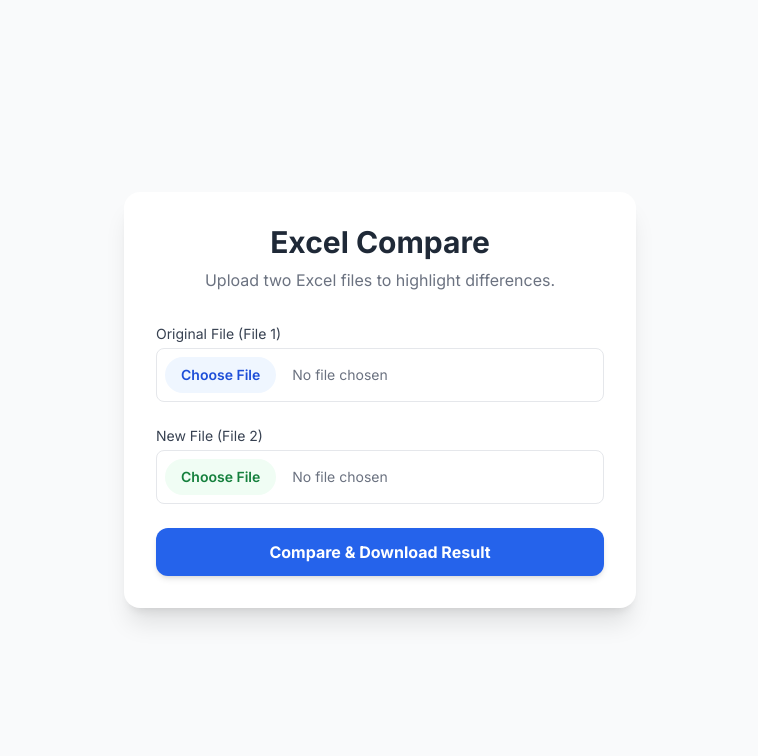
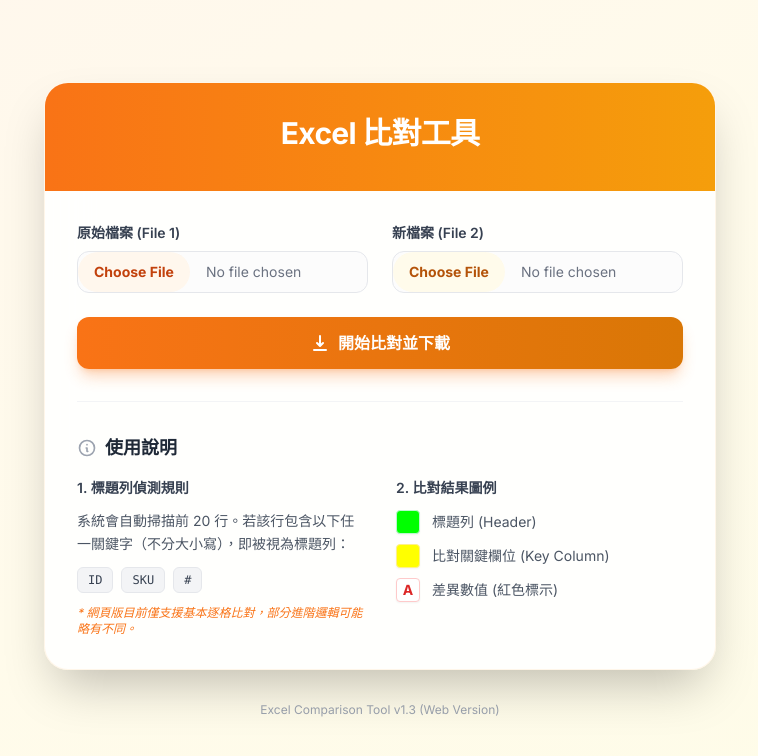
Before and after one commit to fd3srxs/excel-compare-tool, a plain HTML site: page index.html in a window 1280 px wide. Shown: the whole page, without its empty margins (260-1018 px from the left). Drawn offline with nearby package versions, Linux system fonts and the light colour scheme.

Commit message:
Update GitHub Pages to match local Orange theme (Chinese)

```diff
--- a/index.html
+++ b/index.html
@@ -1,55 +1,143 @@
 <!DOCTYPE html>
-<html lang="en">
+<html lang="zh-TW">
+
 <head>
     <meta charset="UTF-8">
     <meta name="viewport" content="width=device-width, initial-scale=1.0">
-    <title>Excel Comparison Tool</title>
-    <!-- Tailwind CSS for styling -->
+    <title>Excel 比對工具</title>
     <script src="https://cdn.tailwindcss.com"></script>
+    <link href="https://fonts.googleapis.com/css2?family=Inter:wght@400;500;600;700&display=swap" rel="stylesheet">
     <!-- SheetJS with Style support -->
     <script src="https://cdn.jsdelivr.net/npm/xlsx-js-style@1.2.0/dist/xlsx.bundle.min.js"></script>
     <style>
-        body { font-family: 'Inter', sans-serif; }
+        body {
+            font-family: 'Inter', sans-serif;
+        }
     </style>
-    <link href="https://fonts.googleapis.com/css2?family=Inter:wght@400;600;700&display=swap" rel="stylesheet">
 </head>
-<body class="bg-gray-50 min-h-screen flex flex-col items-center justify-center p-4">
 
-    <div class="bg-white shadow-xl rounded-2xl p-8 max-w-lg w-full text-center">
-        <h1 class="text-3xl font-bold text-gray-800 mb-2">Excel Compare</h1>
-        <p class="text-gray-500 mb-8">Upload two Excel files to highlight differences.</p>
+<body
+    class="bg-gradient-to-br from-orange-50 via-amber-50 to-yellow-50 min-h-screen flex flex-col items-center justify-center p-4 selection:bg-orange-100 selection:text-orange-800">
 
+    <div
+        class="max-w-2xl w-full bg-white/90 backdrop-blur-xl shadow-2xl rounded-3xl overflow-hidden border border-orange-100/50">
+
+        <!-- Header Section -->
+        <div class="bg-gradient-to-r from-orange-500 to-amber-500 p-8 text-center">
+            <h1 class="text-3xl font-bold text-white mb-2 tracking-tight">Excel 比對工具</h1>
+        </div>
+
+        <div class="p-8 space-y-8">
             <div class="space-y-6">
+
+                <div class="grid grid-cols-1 md:grid-cols-2 gap-6">
                     <!-- File 1 Input -->
-            <div class="text-left">
-                <label class="block text-sm font-medium text-gray-700 mb-1">Original File (File 1)</label>
-                <input type="file" id="file1" accept=".xlsx, .xls" class="block w-full text-sm text-gray-500
-                    file:mr-4 file:py-2 file:px-4
+                    <div class="group">
+                        <label for="file1"
+                            class="block text-sm font-semibold text-gray-700 mb-2 group-hover:text-orange-600 transition-colors">
+                            原始檔案 (File 1)
+                        </label>
+                        <div class="relative">
+                            <input type="file" id="file1" accept=".xlsx, .xlsm" class="block w-full text-sm text-gray-500
+                                file:mr-4 file:py-2.5 file:px-4
                                 file:rounded-full file:border-0
-                    file:text-sm file:font-semibold
-                    file:bg-blue-50 file:text-blue-700
-                    hover:file:bg-blue-100 cursor-pointer border border-gray-200 rounded-lg p-2
-                "/>
+                                file:text-sm file:font-bold
+                                file:bg-orange-50 file:text-orange-700
+                                hover:file:bg-orange-100
+                                border border-gray-200 rounded-xl cursor-pointer bg-gray-50/50 hover:bg-white focus:outline-none focus:ring-2 focus:ring-orange-500/20 transition-all duration-200
+                                ">
+                        </div>
                     </div>
 
                     <!-- File 2 Input -->
-            <div class="text-left">
-                <label class="block text-sm font-medium text-gray-700 mb-1">New File (File 2)</label>
-                <input type="file" id="file2" accept=".xlsx, .xls" class="block w-full text-sm text-gray-500
-                    file:mr-4 file:py-2 file:px-4
+                    <div class="group">
+                        <label for="file2"
+                            class="block text-sm font-semibold text-gray-700 mb-2 group-hover:text-amber-600 transition-colors">
+                            新檔案 (File 2)
+                        </label>
+                        <div class="relative">
+                            <input type="file" id="file2" accept=".xlsx, .xlsm" class="block w-full text-sm text-gray-500
+                                file:mr-4 file:py-2.5 file:px-4
                                 file:rounded-full file:border-0
-                    file:text-sm file:font-semibold
-                    file:bg-green-50 file:text-green-700
-                    hover:file:bg-green-100 cursor-pointer border border-gray-200 rounded-lg p-2
-                "/>
+                                file:text-sm file:font-bold
+                                file:bg-amber-50 file:text-amber-700
+                                hover:file:bg-amber-100
+                                border border-gray-200 rounded-xl cursor-pointer bg-gray-50/50 hover:bg-white focus:outline-none focus:ring-2 focus:ring-amber-500/20 transition-all duration-200
+                                ">
+                        </div>
+                    </div>
                 </div>
 
-            <button id="compareBtn" class="w-full bg-blue-600 hover:bg-blue-700 text-white font-bold py-3 px-4 rounded-xl transition duration-200 shadow-md transform hover:scale-[1.02]">
-                Compare & Download Result
+                <button id="compareBtn"
+                    class="w-full bg-gradient-to-r from-orange-500 to-amber-600 hover:from-orange-600 hover:to-amber-700 text-white font-bold py-3.5 px-6 rounded-xl shadow-lg shadow-orange-500/30 transform hover:scale-[1.01] transition-all duration-200 flex items-center justify-center gap-2">
+                    <svg xmlns="http://www.w3.org/2000/svg" class="h-5 w-5" viewBox="0 0 20 20" fill="currentColor">
+                        <path fill-rule="evenodd"
+                            d="M3 17a1 1 0 011-1h12a1 1 0 110 2H4a1 1 0 01-1-1zm3.293-7.707a1 1 0 011.414 0L9 10.586V3a1 1 0 112 0v7.586l1.293-1.293a1 1 0 111.414 1.414l-3 3a1 1 0 01-1.414 0l-3-3a1 1 0 010-1.414z"
+                            clip-rule="evenodd" />
+                    </svg>
+                    開始比對並下載
                 </button>
 
-            <p id="status" class="text-sm text-gray-600 hidden"></p>
+                <p id="status" class="text-center text-sm text-gray-600 hidden"></p>
             </div>
+
+            <!-- Info Section -->
+            <div class="border-t border-gray-100 pt-8">
+                <h2 class="text-lg font-bold text-gray-800 mb-4 flex items-center gap-2">
+                    <svg xmlns="http://www.w3.org/2000/svg" class="h-5 w-5 text-gray-400" fill="none"
+                        viewBox="0 0 24 24" stroke="currentColor">
+                        <path stroke-linecap="round" stroke-linejoin="round" stroke-width="2"
+                            d="M13 16h-1v-4h-1m1-4h.01M21 12a9 9 0 11-18 0 9 9 0 0118 0z" />
+                    </svg>
+                    使用說明
+                </h2>
+
+                <div class="grid md:grid-cols-2 gap-8 text-sm">
+                    <!-- Rules -->
+                    <div class="space-y-3">
+                        <h3 class="font-semibold text-gray-700">1. 標題列偵測規則</h3>
+                        <p class="text-gray-600 leading-relaxed">
+                            系統會自動掃描前 20 行。若該行包含以下任一關鍵字（不分大小寫），即被視為標題列：
+                        </p>
+                        <div class="flex flex-wrap gap-2 mt-2">
+                            <span
+                                class="px-2.5 py-1 bg-gray-100 text-gray-700 rounded-md font-mono text-xs border border-gray-200">ID</span>
+                            <span
+                                class="px-2.5 py-1 bg-gray-100 text-gray-700 rounded-md font-mono text-xs border border-gray-200">SKU</span>
+                            <span
+                                class="px-2.5 py-1 bg-gray-100 text-gray-700 rounded-md font-mono text-xs border border-gray-200">#</span>
+                        </div>
+                        <p class="text-xs text-orange-500 italic mt-2">* 網頁版目前僅支援基本逐格比對，部分進階邏輯可能略有不同。</p>
+                    </div>
+
+                    <!-- Legend -->
+                    <div class="space-y-3">
+                        <h3 class="font-semibold text-gray-700">2. 比對結果圖例</h3>
+                        <ul class="space-y-2.5">
+                            <li class="flex items-center gap-3 text-gray-600">
+                                <span
+                                    class="w-6 h-6 rounded bg-[#00FF00] border border-green-200 shadow-sm flex-shrink-0"></span>
+                                <span>標題列 (Header)</span>
+                            </li>
+                            <li class="flex items-center gap-3 text-gray-600">
+                                <span
+                                    class="w-6 h-6 rounded bg-[#FFFF00] border border-yellow-200 shadow-sm flex-shrink-0"></span>
+                                <span>比對關鍵欄位 (Key Column)</span>
+                            </li>
+                            <li class="flex items-center gap-3 text-gray-600">
+                                <span
+                                    class="w-6 h-6 rounded bg-white border border-red-200 shadow-sm flex items-center justify-center font-bold text-red-600 flex-shrink-0">A</span>
+                                <span>差異數值 (紅色標示)</span>
+                            </li>
+                        </ul>
+                    </div>
+                </div>
+            </div>
+        </div>
+    </div>
+
+    <div class="mt-8 text-center text-gray-400 text-xs">
+        <p>Excel Comparison Tool v1.3 (Web Version)</p>
     </div>
 
     <script>
@@ -57,14 +145,18 @@
             const file1Input = document.getElementById('file1');
             const file2Input = document.getElementById('file2');
             const status = document.getElementById('status');
+            const btn = document.getElementById('compareBtn');
 
             if (!file1Input.files[0] || !file2Input.files[0]) {
-                alert('Please select both files.');
+                alert('請選擇兩個檔案');
                 return;
             }
 
-            status.textContent = "Processing...";
+            status.textContent = "處理中...";
+            status.className = "text-center text-sm text-orange-600 animate-pulse";
             status.classList.remove('hidden');
+            btn.disabled = true;
+            btn.classList.add('opacity-75', 'cursor-not-allowed');
 
             try {
                 const data1 = await readFile(file1Input.files[0]);
@@ -77,16 +169,9 @@
 
                 wb1.SheetNames.forEach(sheetName => {
                     const ws1 = wb1.Sheets[sheetName];
-                    const ws2 = wb2.Sheets[sheetName]; // May be undefined if sheet is missing
-
-                    // Convert sheet to JSON matrix to easily iterate (or range based)
-                    // We'll iterate the range directly to preserve structure
+                    const ws2 = wb2.Sheets[sheetName];
 
                     const range = XLSX.utils.decode_range(ws1['!ref'] || "A1");
-
-                    // Create a new sheet for output by deep copying ws1 essential data
-                    // Or easier: modify ws1 in place and append to new workbook?
-                    // Let's create a fresh sheet to avoid carrying over weird metadata, copy values.
 
                     const newWs = {};
                     newWs['!ref'] = ws1['!ref'];
@@ -99,22 +184,21 @@
                             const cell1 = ws1[cellAddr];
                             const cell2 = ws2 ? ws2[cellAddr] : undefined;
 
-                            if (!cell1) continue; // Skip empty cells (or handle if needed)
+                            if (!cell1) continue;
 
-                            // Clone cell 1 properties
                             const newCell = {
                                 t: cell1.t,
                                 v: cell1.v,
                                 w: cell1.w,
-                                s: { font: { color: { rgb: "000000" } } } // Default black
+                                s: { font: { color: { rgb: "000000" } } }
                             };
 
                             let isDiff = false;
 
                             if (!cell2) {
-                                isDiff = true; // Exists in 1 but not 2
+                                isDiff = true;
                             } else if (cell1.v != cell2.v) {
-                                isDiff = true; // Values differ
+                                isDiff = true;
                             }
 
                             if (isDiff) {
@@ -134,12 +218,16 @@
                 });
 
                 XLSX.writeFile(outputWb, "comparison_result.xlsx");
-                status.textContent = "Done! Download started.";
+                status.textContent = "完成！下載已開始。";
+                status.className = "text-center text-sm text-green-600";
 
             } catch (err) {
                 console.error(err);
-                status.textContent = "Error: " + err.message;
-                status.className = "text-sm text-red-600";
+                status.textContent = "錯誤: " + err.message;
+                status.className = "text-center text-sm text-red-600";
+            } finally {
+                btn.disabled = false;
+                btn.classList.remove('opacity-75', 'cursor-not-allowed');
             }
         });
 
```
Lines whose indentation alone changed are shown as unchanged.
